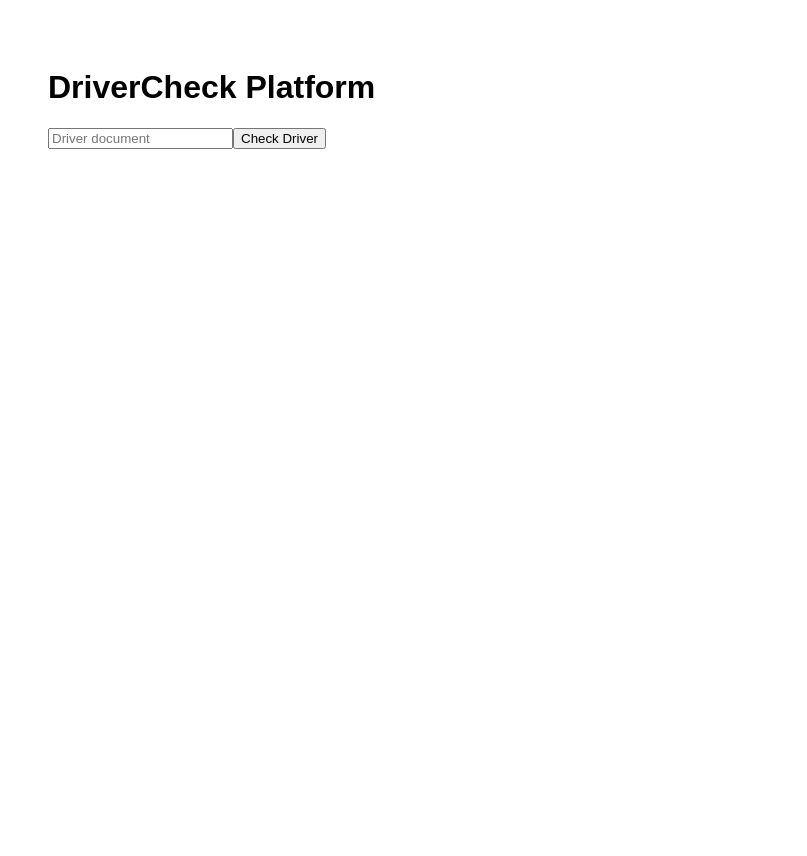
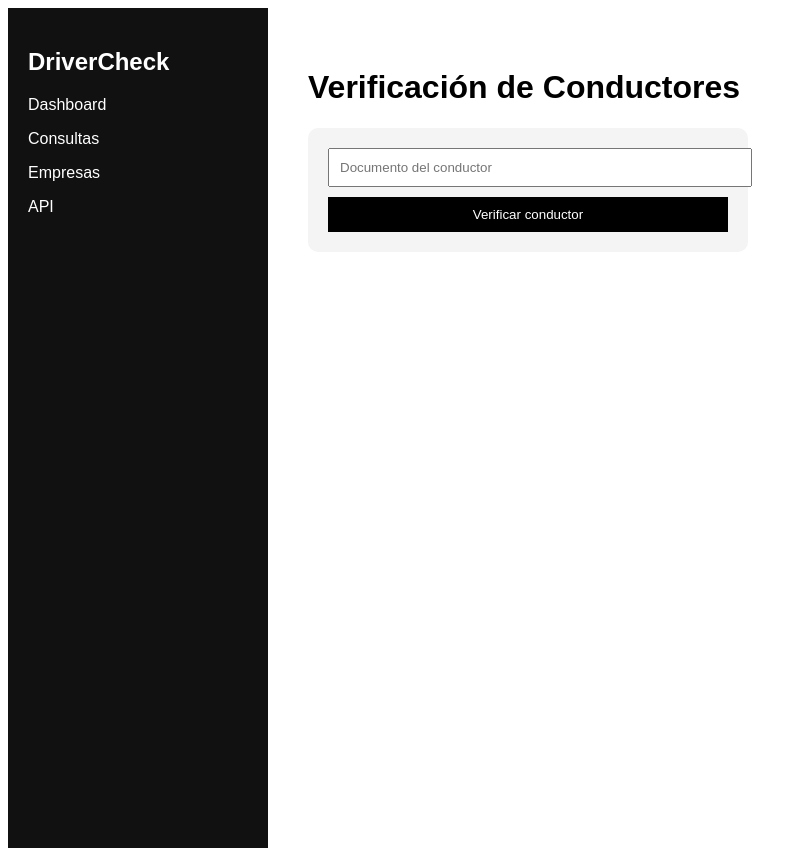
Before and after one commit to proyectodigitalcolombia-ai/drivercheck-platform, a Next.js app in the folder frontend/: page / in a window 1280 px wide. Shown: the whole page, without its empty margins (0-807 px from the left). Before the commit the page ends 800 px from the top, so only its background shows below. Built offline with nearby package versions, Linux system fonts and the light colour scheme.

Commit message:
Rename Home component to Dashboard and update UI

```diff
--- a/frontend/app/page.js
+++ b/frontend/app/page.js
@@ -1,46 +1,107 @@
-"use client";
+"use client"
 
-import { useState } from "react";
+import { useState } from "react"
 
-export default function Home() {
+export default function Dashboard() {
 
   const [document,setDocument] = useState("")
   const [result,setResult] = useState(null)
+  const [loading,setLoading] = useState(false)
 
   const checkDriver = async () => {
 
-    const res = await fetch(`https://drivercheck-api.muit.onrender.com/api/drivers/check/${document}`)
+    setLoading(true)
+
+    const res = await fetch(`https://drivercheck-platform.onrender.com/api/drivers/check/${document}`)
 
     const data = await res.json()
 
     setResult(data)
+    setLoading(false)
   }
 
   return (
 
-    <div style={{padding:"40px",fontFamily:"Arial"}}>
+    <div style={{display:"flex",fontFamily:"Arial"}}>
 
-      <h1>DriverCheck Platform</h1>
+      {/* Sidebar */}
+
+      <div style={{
+        width:"220px",
+        height:"100vh",
+        background:"#111",
+        color:"#fff",
+        padding:"20px"
+      }}>
+
+        <h2>DriverCheck</h2>
+
+        <p>Dashboard</p>
+        <p>Consultas</p>
+        <p>Empresas</p>
+        <p>API</p>
+
+      </div>
+
+      {/* Main */}
+
+      <div style={{flex:1,padding:"40px"}}>
+
+        <h1>Verificación de Conductores</h1>
+
+        <div style={{
+          background:"#f4f4f4",
+          padding:"20px",
+          borderRadius:"10px",
+          width:"400px"
+        }}>
 
           <input
-        placeholder="Driver document"
+            style={{
+              padding:"10px",
+              width:"100%",
+              marginBottom:"10px"
+            }}
+            placeholder="Documento del conductor"
             value={document}
             onChange={(e)=>setDocument(e.target.value)}
           />
 
-      <button onClick={checkDriver}>
-        Check Driver
+          <button
+            style={{
+              padding:"10px",
+              width:"100%",
+              background:"#000",
+              color:"#fff",
+              border:"none",
+              cursor:"pointer"
+            }}
+            onClick={checkDriver}
+          >
+
+            {loading ? "Consultando..." : "Verificar conductor"}
+
           </button>
+
+        </div>
 
         {result && (
 
-        <div style={{marginTop:"20px"}}>
+          <div style={{
+            marginTop:"30px",
+            background:"#fff",
+            padding:"20px",
+            border:"1px solid #ddd",
+            borderRadius:"10px",
+            width:"400px"
+          }}>
 
-          <h3>Result</h3>
+            <h3>Resultado</h3>
 
-          <pre>
-            {JSON.stringify(result,null,2)}
-          </pre>
+            <p><b>Documento:</b> {result.document}</p>
+            <p><b>Policía:</b> {result.police}</p>
+            <p><b>Procuraduría:</b> {result.procuraduria}</p>
+            <p><b>Score:</b> {result.score}</p>
 
           </div>
 
@@ -48,5 +109,7 @@ export default function Home() {
 
       </div>
 
+    </div>
+
   )
 }
```
Lines whose indentation alone changed are shown as unchanged.
